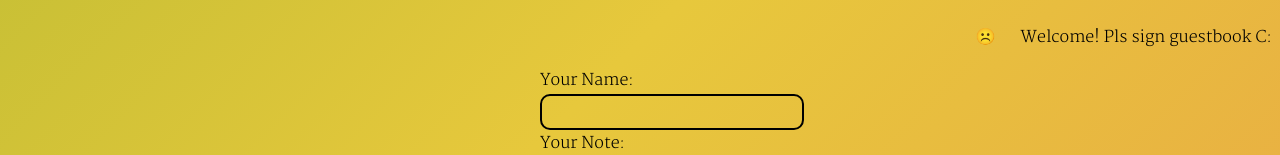
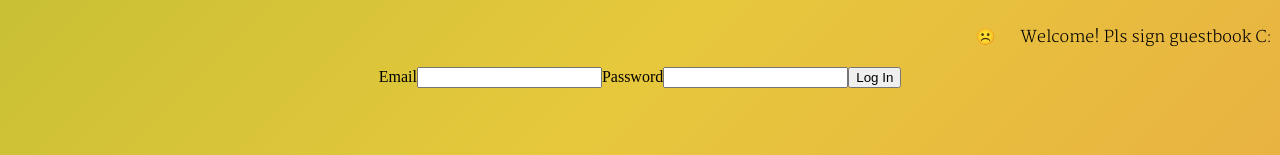
Before and after one commit to baileykue/react-guestbook, a React app: page / in a window 1280 px wide. Shown: the top 155 px of the page. Built offline with nearby package versions, Linux system fonts and the light colour scheme; the HTML template or start-up script is replaced by a standard one; a web font is replaced by a local one.

Commit message:
added auth files and began setting up react router

```diff
--- a/package.json
+++ b/package.json
@@ -65,6 +65,8 @@
   },
   "dependencies": {
     "react": "^17.0.2",
-    "react-dom": "^17.0.2"
+    "react-dom": "^17.0.2",
+    "react-router": "^6.2.1",
+    "react-router-dom": "^5.3.0"
   }
 }
--- a/src/App.jsx
+++ b/src/App.jsx
@@ -1,5 +1,9 @@
+import { BrowserRouter, Switch, Route } from 'react-router-dom';
+
 import Header from './components/Header/Header';
 import Home from './views/Home/Home';
+import Login from './views/Auth/Login';
+
 import styles from './App.css';
 
 export default function App() {
@@ -7,8 +11,17 @@ export default function App() {
 
   return (
     <div className={App}>
-      <Header />
-      <Home />
+      <BrowserRouter>
+        <Header />
+        <Switch>
+          <Route path="/">
+            <Login />
+          </Route>
+          <Route exact path="/guestbook">
+            <Home />
+          </Route>
+        </Switch>
+      </BrowserRouter>
     </div>
   );
 }
--- /dev/null
+++ b/src/components/Auth/AuthForm.jsx
@@ -0,0 +1,17 @@
+import React from 'react';
+
+export default function AuthForm() {
+  return (
+    <form>
+      <label>
+        Email
+        <input type="email" />
+      </label>
+      <label>
+        Password
+        <input type="password" />
+      </label>
+      <button>Log In</button>
+    </form>
+  );
+}
--- a/src/hooks/Hover.js
+++ b/src/hooks/Hover.js
@@ -19,3 +19,5 @@ export function useHover() {
   }, [ref.current]);
   return [ref, value];
 }
+
+// this hook used from https://usehooks.com/useHover/
--- /dev/null
+++ b/src/views/Auth/Login.jsx
@@ -0,0 +1,9 @@
+import AuthForm from '../../components/Auth/AuthForm';
+
+export default function Login() {
+  return (
+    <div>
+      <AuthForm />
+    </div>
+  );
+}
```
Also changed, not shown: 1 other file (tests, documents, lock files or other folders).
